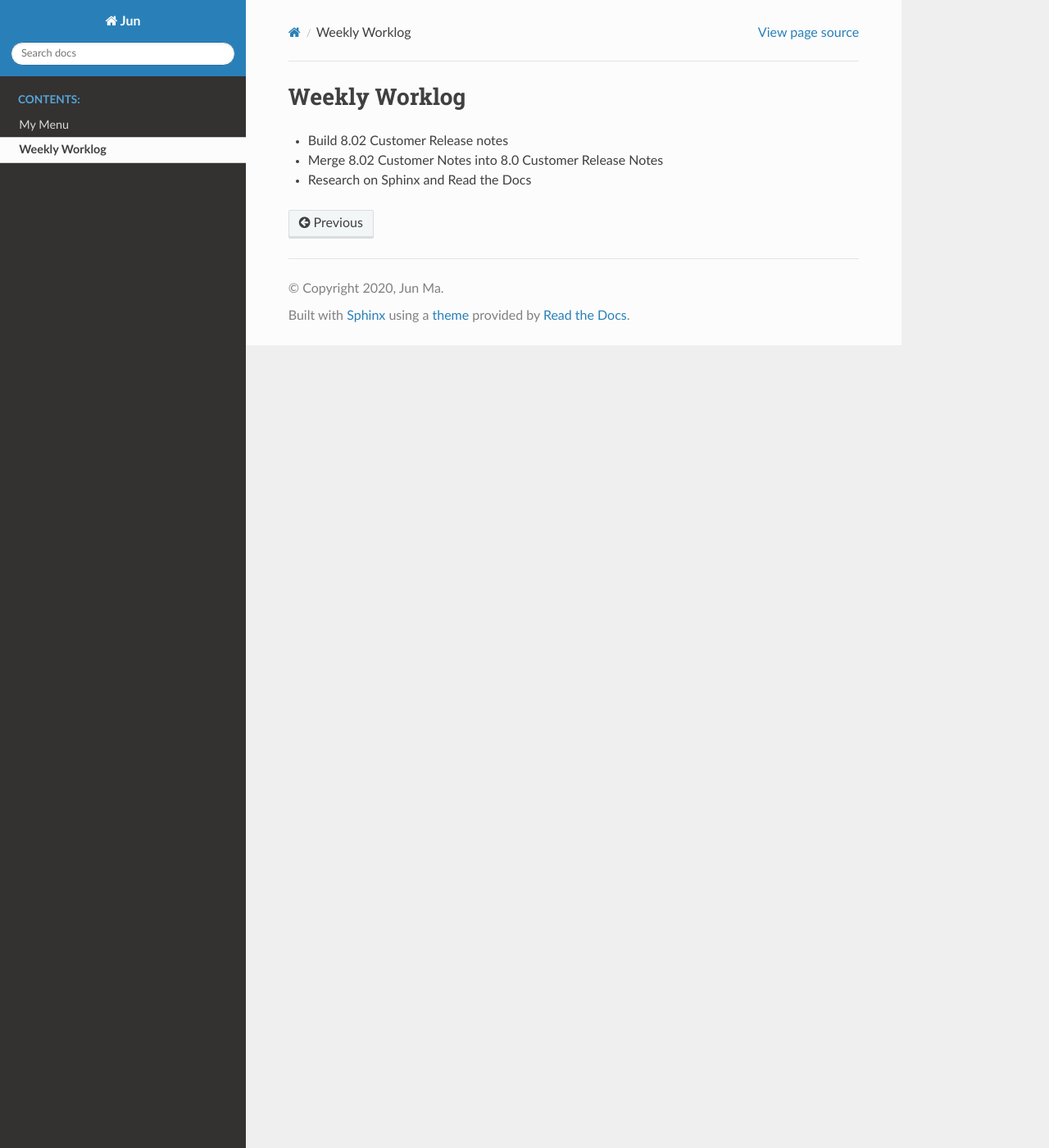
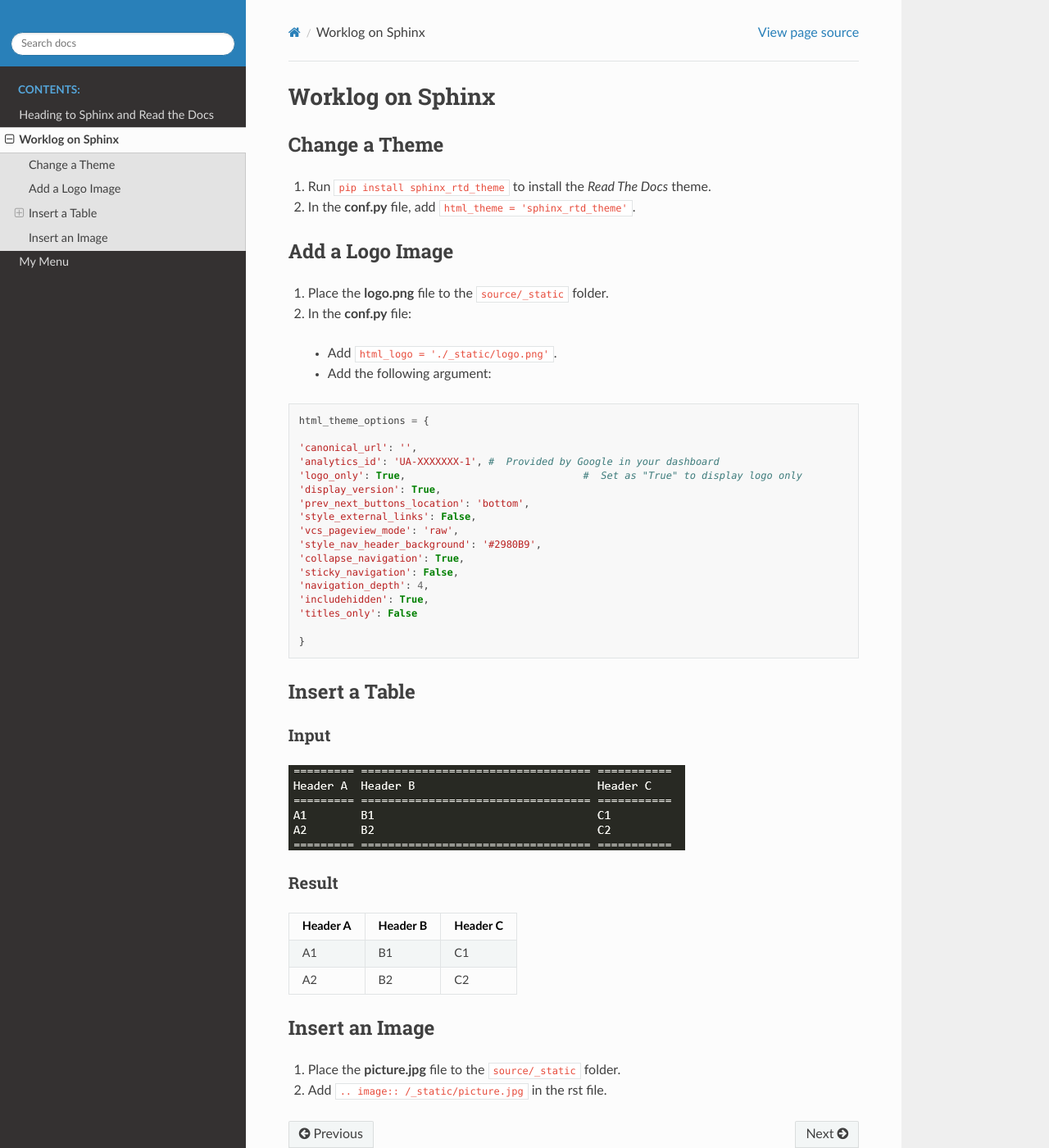
Before and after one commit to momo-jun/blackmomo, a Sphinx documentation site: the page built from source/worklog.rst, in a window 1280 px wide and 1400 px high. Shown: the whole window at 82% size. Built offline with Sphinx 7.4.7 and the Read the Docs theme 2.0.0, drawn with Linux system fonts in a browser that asks for light colours.

Commit message:
add pictures and tables

```diff
--- a/source/conf.py
+++ b/source/conf.py
@@ -48,9 +48,30 @@ exclude_patterns = []
 #
 html_theme = 'sphinx_rtd_theme'
 
+
+html_theme_options = {
+    'canonical_url': '',
+    'analytics_id': 'UA-XXXXXXX-1',  #  Provided by Google in your dashboard
+    'logo_only': True,
+    'display_version': True,
+    'prev_next_buttons_location': 'bottom',
+    'style_external_links': False,
+    'vcs_pageview_mode': 'raw',
+    'style_nav_header_background': '#2980B9',
+    # Toc options
+    'collapse_navigation': True,
+    'sticky_navigation': False,
+    'navigation_depth': 4,
+    'includehidden': True,
+    'titles_only': False
+}
+
 # Add any paths that contain custom static files (such as style sheets) here,
 # relative to this directory. They are copied after the builtin static files,
 # so a file named "default.css" will overwrite the builtin "default.css".
+
 html_static_path = ['_static']
 
+# html_logo = './_static/logo.png'
+
 master_doc = 'index'
--- /dev/null
+++ b/source/setup.rst
@@ -0,0 +1,51 @@
+
+====================================
+Heading to Sphinx and Read the Docs
+====================================
+
+
+.. note:: This page is only used to document the information I gathered and the process I went through when I did pratices on Git, ReadtheDocs, and Sphinx.
+
+
+Background
+-----------
+Treating documentation as code is becoming a major theme in the software industry.
+
+The following advanced tools and platforms are widely used by both developers and technical writers.
+
+* Sphinx provides a documentation generator that is best-in-class for software docs. Sphinx documents are written in the reStructuredText markup language. reStructuredText is a powerful language primarily because the syntax can be extended.
+
+* Read the Docs is a hosting platform for Sphinx-generated documentation. It takes the power of Sphinx and adds version control, full-text search, and other useful features. It pulls down code and doc files from Git, Mercurial, or Subversion, then builds and hosts your documentation.
+
+* GitHub is a code hosting platform for version control and collaboration.
+
+
+Preparations
+--------------
+* Run **python-3.7.5-amd64.exe** to install Python 3.7.5
+* Run ``pip install -U Sphinx`` in the command prompt to install Sphinx
+* Run **Sublime Text Build 3211 x64 Setup.exe** to install Sublime
+* Run **Git-2.25.0-64-bit.exe** to install Git
+* Create an account in Read the Docs and Github
+
+
+Steps
+-------------------
+#. Run ``$ sphinx-quickstart`` in the command prompt to build a directory for Sphinx output.
+#. Enrich the master file index.rst and other source files by using Sublime.
+
+	.. tip:: To learn more Sphinx syntax, refer to https://www.sphinx-doc.org/en/master/usage/restructuredtext/index.html.
+
+#. Create an open-source repo in Github.
+#. Commit the local directory and files to your Github Repo by running the following commands in Git Bash.
+
+	- Verify Identity: ``$ git config --global user.email "registered email address"``
+	- Verify Identity: ``$ git config --global user.name "registered user ID"``
+	- Connect to Github Repo: ``$ git remote add origin https://github.com/"UserID"/"RepoID".git``
+	- Create a Pull Request and Merge: ``$ git pull origin master --allow-unrelated-histories``
+	- Add all files: ``$ git add *``
+	- Commit files with a description: ``$ git commit -m "description"``
+	- Push and merge updates: ``$ git push -u origin master``
+
+#. Link your GitHub repo to your Read the Docs account.
+#. Build and View in Read the Docs.
--- a/source/worklog.rst
+++ b/source/worklog.rst
@@ -3,8 +3,69 @@
 .. index:: worklog
 
 
-Weekly Worklog
 ==================
-* Build 8.02 Customer Release notes
-* Merge 8.02 Customer Notes into 8.0 Customer Release Notes
-* Research on Sphinx and Read the Docs
+Worklog on Sphinx
+==================
+
+
+
+Change a Theme
+================
+
+#. Run ``pip install sphinx_rtd_theme`` to install the *Read The Docs* theme.
+#. In the **conf.py** file, add ``html_theme = 'sphinx_rtd_theme'``.
+
+
+Add a Logo Image
+===================
+#. Place the **logo.png** file to the ``source/_static`` folder.
+#. In the **conf.py** file:
+
+  - Add ``html_logo = './_static/logo.png'``.
+  - Add the following argument:
+
+::
+
+	html_theme_options = {
+
+    	'canonical_url': '',
+    	'analytics_id': 'UA-XXXXXXX-1', #  Provided by Google in your dashboard
+    	'logo_only': True,				#  Set as "True" to display logo only
+    	'display_version': True,
+    	'prev_next_buttons_location': 'bottom',
+    	'style_external_links': False,
+    	'vcs_pageview_mode': 'raw',
+    	'style_nav_header_background': '#2980B9',
+    	'collapse_navigation': True,
+    	'sticky_navigation': False,
+    	'navigation_depth': 4,
+    	'includehidden': True,
+    	'titles_only': False
+
+	}
+
+
+Insert a Table
+================
+
+Input
+---------
+
+.. image:: /_static/table.png
+
+
+Result
+---------
+
+========= ==================================== ===========
+Header A  Header B                             Header C
+========= ==================================== ===========
+A1        B1   								   C1
+A2        B2       							   C2
+========= ==================================== ===========
+
+
+Insert an Image
+================
+#. Place the **picture.jpg** file to the ``source/_static`` folder.
+#. Add ``.. image:: /_static/picture.jpg`` in the rst file.
```
Also changed, not shown: source/index.rst (+12 -55 lines), source/menu.rst (+88 -53 lines), source/resume.rst (added, +101 -0 lines), source/study.rst (added, +39 -0 lines), source/style.rst (added, +110 -0 lines), source/_static/B1.jpg (added), source/_static/logo.png (added), source/_static/logo_129x45.png (deleted), source/_static/table.png (added), 8 other files.
